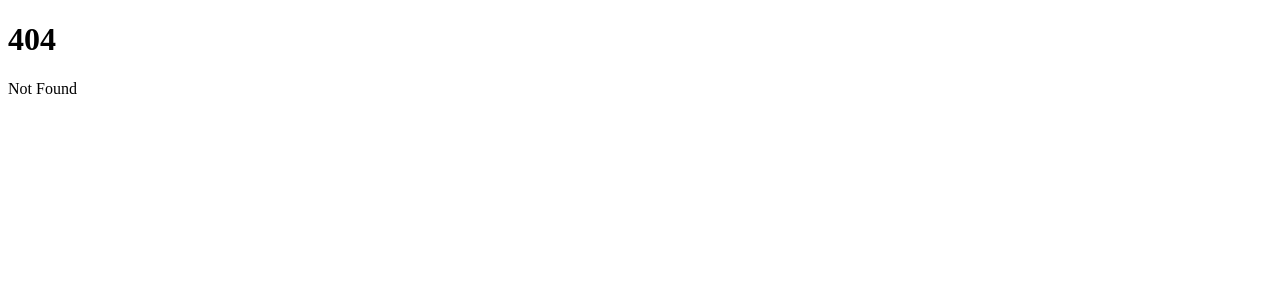
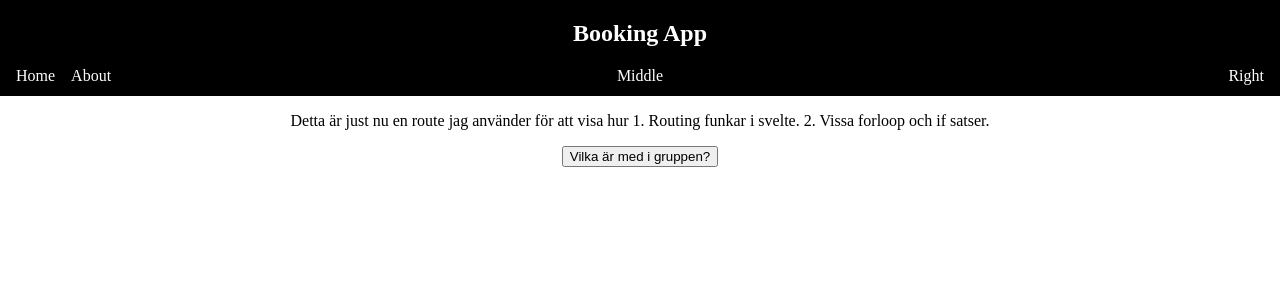
Before and after one commit to oozet/BookingApplication, a SvelteKit app in the folder frontend/: page /about in a window 1280 px wide. Before the commit this address had no page. Shown: the top 300 px of the page. Built offline with nearby package versions, Linux system fonts and the light colour scheme.

Commit message:
Add an about page to showcase routing for group members, add a layout to show how that works + a navbar that can be rendered by the layout

```diff
--- /dev/null
+++ b/frontend/src/components/navbar.svelte
@@ -0,0 +1,72 @@
+<script lang="ts">
+</script>
+
+<nav class="nav-bar">
+	<div class="topnav">
+		<h1 class="title">Booking App</h1>
+	</div>
+	<div class="bottomnav">
+		<div class="bottom-left"><a href="/">Home</a><a href="/about">About</a></div>
+		<div class="bottom-middle">Middle</div>
+		<div class="bottom-right">Right</div>
+	</div>
+</nav>
+
+<style>
+	.nav-bar {
+		background-color: black;
+		width: 100%;
+		height: 6rem;
+		margin: 0;
+	}
+
+	.nav-bar {
+		color: white;
+	}
+
+	.topnav {
+		display: flex;
+		justify-content: center;
+		align-items: center;
+	}
+
+	.title {
+		color: white;
+	}
+
+	.bottomnav {
+		display: grid;
+		grid-template-columns: 2fr 8fr 2fr;
+	}
+
+	.bottom-left {
+		display: flex;
+		gap: 1rem;
+		justify-content: flex-start;
+		align-items: center;
+		margin-left: 1rem;
+	}
+
+	.bottom-middle {
+		display: flex;
+		justify-content: center;
+		align-items: center;
+	}
+
+	.bottom-right {
+		display: flex;
+		justify-content: flex-end;
+		align-items: center;
+		margin-right: 1rem;
+	}
+
+	nav a,
+	nav a:visited {
+		color: white;
+		text-decoration: none;
+	}
+
+	nav a:hover {
+		color: orange;
+	}
+</style>
--- /dev/null
+++ b/frontend/src/routes/+layout.svelte
@@ -0,0 +1,19 @@
+<script lang="ts">
+	import Navbar from '../components/navbar.svelte';
+
+	let { children } = $props();
+</script>
+
+<Navbar />
+
+{@render children()}
+
+<style>
+	:global(body) {
+		margin: 0;
+		display: flex;
+		flex-direction: column;
+		justify-content: flex-start;
+		align-items: center;
+	}
+</style>
--- /dev/null
+++ b/frontend/src/routes/about/+page.svelte
@@ -0,0 +1,27 @@
+<script lang="ts">
+	let creators: string[] = $state(['Anthon', 'Cedric', 'Martin', 'Olof']);
+
+	let visible: boolean = $state(false);
+
+	function changeVisibility() {
+		visible = !visible;
+	}
+</script>
+
+<p>
+	Detta är just nu en route jag använder för att visa hur 1. Routing funkar i svelte. 2. Vissa
+	forloop och if satser.
+</p>
+
+<button onclick={changeVisibility}>Vilka är med i gruppen?</button>
+
+{#if visible}
+	<ul>
+		{#each creators as creator}
+			<li>{creator}</li>
+		{/each}
+	</ul>
+{/if}
+
+<style>
+</style>
```
